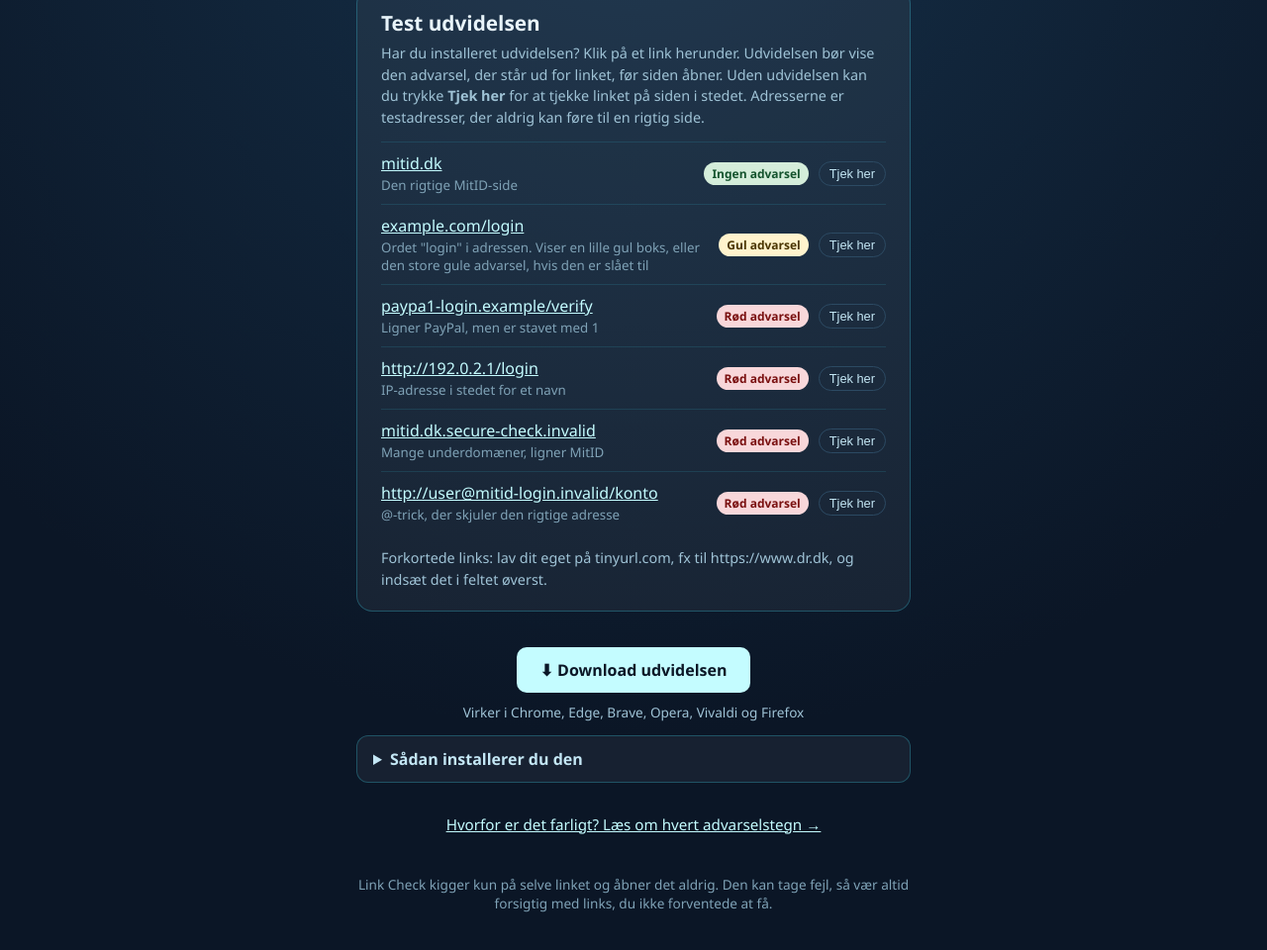
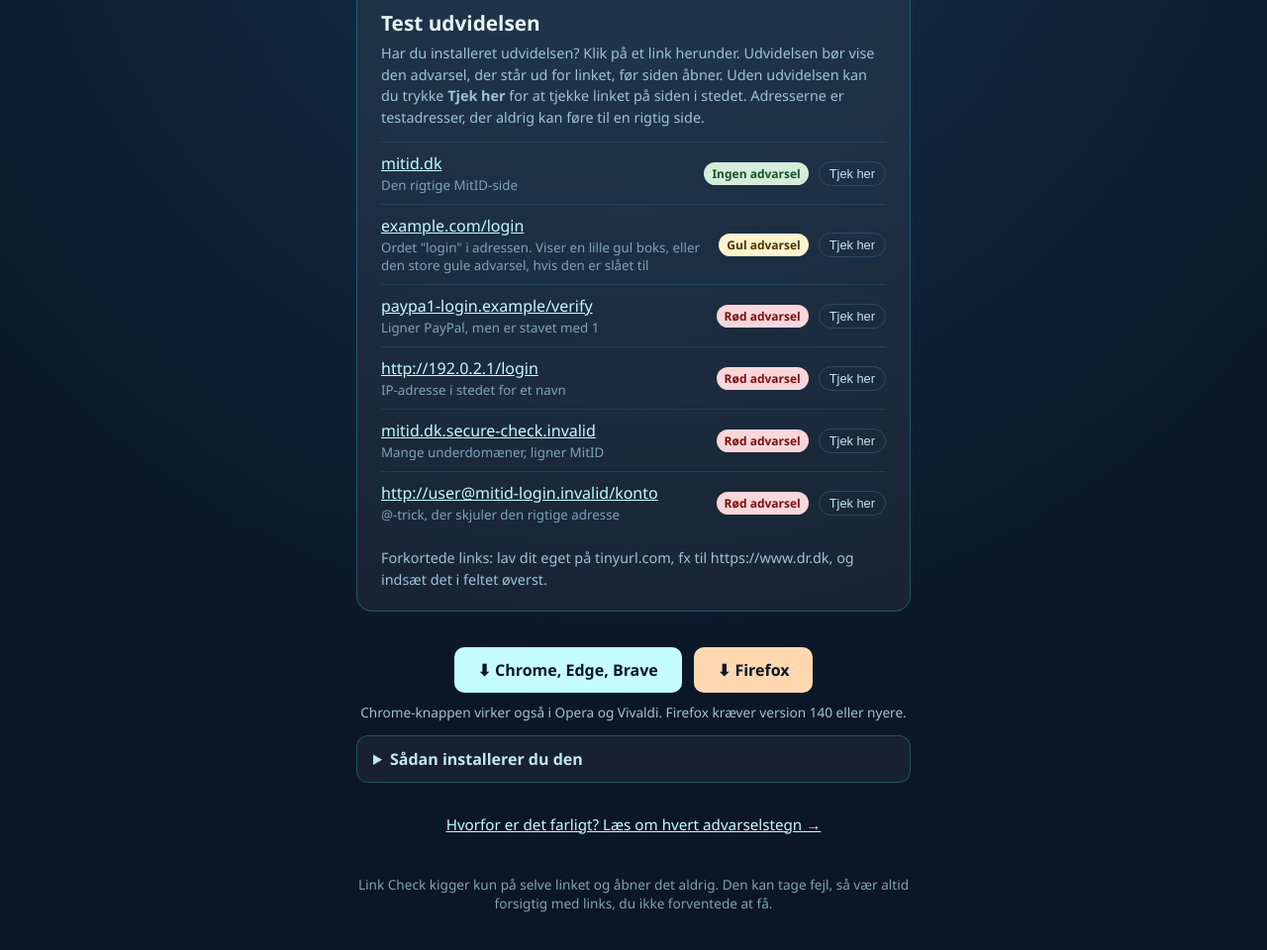
Before and after one commit to vindfoxy-alt/link-check, a browser extension: page index.html in a window 1280 px wide. Shown: the part 492-1452 px from the top of the page at 99% size. Drawn offline with Linux system fonts and the light colour scheme.

Commit message:
Website: separate Firefox download with a ready-to-load extension ZIP
Co-Authored-By: Claude Opus 5.5 <noreply@anthropic.com>
Claude-Session: https://claude.ai/code/session_01SkJssJCAQ2DAeubTCo2yek

```diff
--- a/index.html
+++ b/index.html
@@ -87,6 +87,9 @@
     .note { max-width: 560px; margin-top: 28px; font-size: 0.85rem; color: #7fa2b6; text-align: center; }
     .download-boks { margin-top: 36px; max-width: 560px; width: 100%; text-align: center; }
     .download-boks .download { margin-top: 0; }
+    .knap-raekke { display: flex; gap: 12px; justify-content: center; flex-wrap: wrap; }
+    .download.firefox { background: #ffd8b0; }
+    .download.firefox:hover { background: #ffe9d4; }
     .browsere { margin: 10px 0 0; font-size: 0.85rem; color: #9fc3d6; }
     details {
       margin-top: 14px;
@@ -221,12 +224,18 @@
   </div>
 
   <div class="download-boks">
-    <a class="download" href="https://github.com/vindfoxy-alt/link-check/archive/refs/heads/main.zip">
-      ⬇ Download udvidelsen
-    </a>
-    <p class="browsere">Virker i Chrome, Edge, Brave, Opera, Vivaldi og Firefox</p>
+    <div class="knap-raekke">
+      <a class="download" href="https://github.com/vindfoxy-alt/link-check/archive/refs/heads/main.zip">
+        ⬇ Chrome, Edge, Brave
+      </a>
+      <a class="download firefox" href="dist/phishing-tjek-firefox.zip" download>
+        ⬇ Firefox
+      </a>
+    </div>
+    <p class="browsere">Chrome-knappen virker også i Opera og Vivaldi. Firefox kræver version 140 eller nyere.</p>
     <details>
       <summary>Sådan installerer du den</summary>
+      <p style="margin: 10px 0 0; color: #9fc3d6;"><b>Chrome, Edge og Brave:</b></p>
       <ol>
         <li>Pak ZIP-filen ud (højreklik → <b>Udpak alle</b>).</li>
         <li>Åbn <code>chrome://extensions</code> (Edge: <code>edge://extensions</code>, Brave: <code>brave://extensions</code>).</li>
@@ -234,9 +243,9 @@
         <li>Klik <b>Indlæs upakket</b>, og vælg mappen med <code>manifest.json</code> i.</li>
         <li>Klik på puslespilsikonet, og fastgør <b>Phishing Tjek</b>.</li>
       </ol>
-      <p style="margin: 12px 0 0; color: #c4e7f5; line-height: 1.6;"><b>Firefox:</b> åbn <code>about:debugging</code> → <b>Denne Firefox</b> →
-        <b>Indlæs midlertidig tilføjelse</b>, og vælg filen <code>manifest.json</code>. Den forsvinder, når Firefox lukkes,
-        så gentag det næste gang.</p>
+      <p style="margin: 12px 0 0; color: #c4e7f5; line-height: 1.6;"><b>Firefox:</b> tryk på <b>Firefox</b>-knappen. Åbn så
+        <code>about:debugging</code> → <b>Denne Firefox</b> → <b>Indlæs midlertidig tilføjelse</b>, og vælg den downloadede
+        <code>phishing-tjek-firefox.zip</code> (den skal ikke pakkes ud). Den forsvinder, når Firefox lukkes, så gentag det næste gang.</p>
     </details>
   </div>
 
```
Also changed, not shown: 2 other files.
